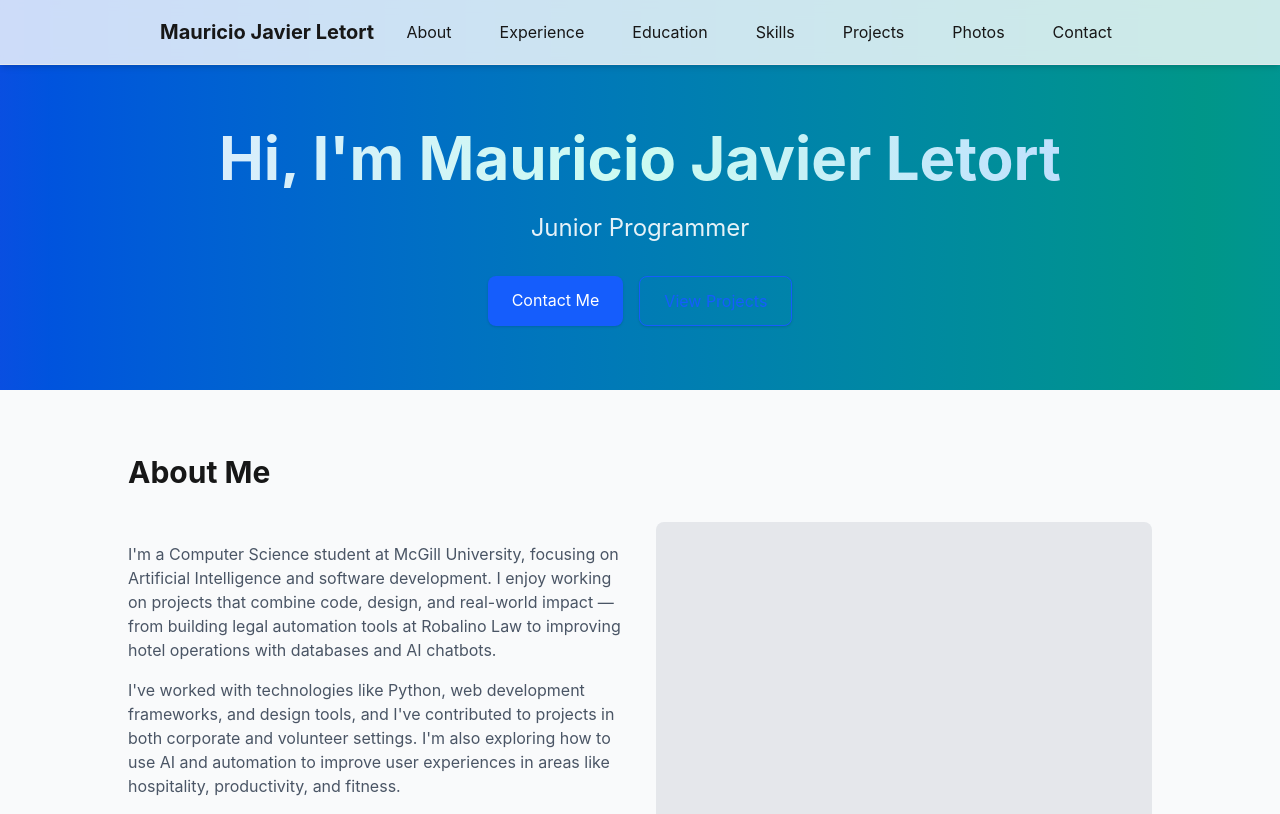
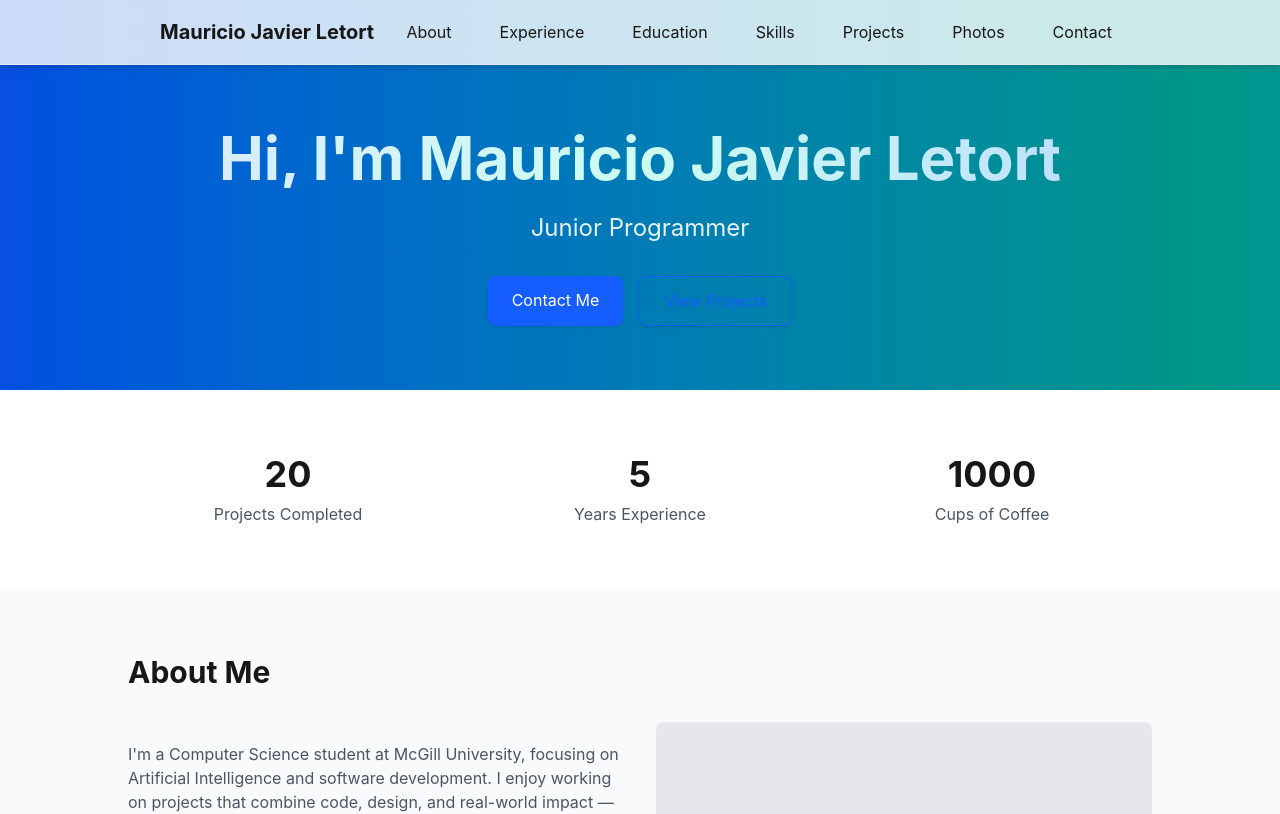
Before and after one commit to Mau567/personal_webpage, a Next.js app: page / in a window 1280 px wide. Shown: the top 814 px of the page. Built offline with nearby package versions, Linux system fonts and the light colour scheme.

Commit message:
Add interactive UI elements

```diff
--- a/src/app/page.tsx
+++ b/src/app/page.tsx
@@ -1,6 +1,37 @@
 "use client";
-import { useEffect } from "react";
+import { useEffect, useState, useRef } from "react";
 import Image from "next/image";
+
+function Counter({ end }: { end: number }) {
+  const [count, setCount] = useState(0);
+  const ref = useRef<HTMLSpanElement>(null);
+
+  useEffect(() => {
+    const el = ref.current;
+    if (!el) return;
+    const observer = new IntersectionObserver((entries) => {
+      entries.forEach((entry) => {
+        if (entry.isIntersecting) {
+          let current = 0;
+          const step = end / 40;
+          const id = setInterval(() => {
+            current += step;
+            if (current >= end) {
+              current = end;
+              clearInterval(id);
+            }
+            setCount(Math.floor(current));
+          }, 50);
+          observer.unobserve(entry.target);
+        }
+      });
+    });
+    observer.observe(el);
+    return () => observer.disconnect();
+  }, [end]);
+
+  return <span ref={ref}>{count}</span>;
+}
 
 export default function Home() {
   useEffect(() => {
@@ -52,7 +83,7 @@ export default function Home() {
       </nav>
 
       {/* Hero Section */}
-      <section className="pt-32 pb-16 px-4 sm:px-6 lg:px-8 bg-gradient-to-r from-blue-700 via-teal-600 to-blue-500 text-white animate-gradient">
+      <section className="pt-32 pb-16 px-4 sm:px-6 lg:px-8 bg-gradient-to-r from-blue-700 via-teal-600 to-blue-500 text-white animate-gradient bg-fixed">
         <div className="max-w-5xl mx-auto">
           <div className="text-center">
             <h1 className="text-4xl sm:text-5xl md:text-6xl font-bold mb-6 text-transparent bg-clip-text bg-gradient-to-r from-blue-100 via-teal-100 to-blue-200">
@@ -73,6 +104,24 @@ export default function Home() {
                 View Projects
               </a>
             </div>
+          </div>
+        </div>
+      </section>
+
+      {/* Stats Section */}
+      <section className="bg-white dark:bg-gray-900 py-16 px-4 sm:px-6 lg:px-8 fade-in">
+        <div className="max-w-5xl mx-auto grid grid-cols-1 sm:grid-cols-3 gap-8 text-center">
+          <div>
+            <p className="text-4xl font-bold"><Counter end={20} /></p>
+            <p className="mt-2 text-gray-600 dark:text-gray-300">Projects Completed</p>
+          </div>
+          <div>
+            <p className="text-4xl font-bold"><Counter end={5} /></p>
+            <p className="mt-2 text-gray-600 dark:text-gray-300">Years Experience</p>
+          </div>
+          <div>
+            <p className="text-4xl font-bold"><Counter end={1000} /></p>
+            <p className="mt-2 text-gray-600 dark:text-gray-300">Cups of Coffee</p>
           </div>
         </div>
       </section>
@@ -224,25 +273,50 @@ export default function Home() {
           <div className="grid grid-cols-2 md:grid-cols-3 lg:grid-cols-4 gap-4">
             {/* Skill Item */}
             <div className="bg-white dark:bg-gray-700 p-4 rounded-lg shadow">
-              <h3 className="font-bold mb-2">Programming</h3>
-              <ul className="text-gray-600 dark:text-gray-300">
-                <li>Python</li>
-                <li>C</li>
-                <li>Java</li>
-                <li>Bash</li>
-                <li>Command-Line Interface</li>
-                <li>Assembler</li>
-                <li>Logisim</li>
-                <li>OCaml</li>
-              </ul>
+              <h3 className="font-bold mb-4">Programming</h3>
+              <div className="space-y-2 text-gray-600 dark:text-gray-300">
+                <div>
+                  <span className="font-medium">Python</span>
+                  <div className="w-full h-2 bg-gray-200 rounded">
+                    <div className="h-full bg-blue-600 rounded" style={{ width: "90%" }}></div>
+                  </div>
+                </div>
+                <div>
+                  <span className="font-medium">C</span>
+                  <div className="w-full h-2 bg-gray-200 rounded">
+                    <div className="h-full bg-blue-600 rounded" style={{ width: "80%" }}></div>
+                  </div>
+                </div>
+                <div>
+                  <span className="font-medium">Java</span>
+                  <div className="w-full h-2 bg-gray-200 rounded">
+                    <div className="h-full bg-blue-600 rounded" style={{ width: "70%" }}></div>
+                  </div>
+                </div>
+              </div>
             </div>
             <div className="bg-white dark:bg-gray-700 p-4 rounded-lg shadow">
-              <h3 className="font-bold mb-2">Languages</h3>
-              <ul className="text-gray-600 dark:text-gray-300">
-                <li>Spanish: Native</li>
-                <li>English: Fluent</li>
-                <li>French: Basic</li>
-              </ul>
+              <h3 className="font-bold mb-4">Languages</h3>
+              <div className="space-y-2 text-gray-600 dark:text-gray-300">
+                <div>
+                  <span className="font-medium">Spanish</span>
+                  <div className="w-full h-2 bg-gray-200 rounded">
+                    <div className="h-full bg-blue-600 rounded" style={{ width: "100%" }}></div>
+                  </div>
+                </div>
+                <div>
+                  <span className="font-medium">English</span>
+                  <div className="w-full h-2 bg-gray-200 rounded">
+                    <div className="h-full bg-blue-600 rounded" style={{ width: "90%" }}></div>
+                  </div>
+                </div>
+                <div>
+                  <span className="font-medium">French</span>
+                  <div className="w-full h-2 bg-gray-200 rounded">
+                    <div className="h-full bg-blue-600 rounded" style={{ width: "60%" }}></div>
+                  </div>
+                </div>
+              </div>
             </div>
           </div>
         </div>
@@ -254,7 +328,7 @@ export default function Home() {
           <h2 className="text-3xl font-bold mb-8">Projects</h2>
           <div className="grid md:grid-cols-2 gap-8">
             {/* Project Card */}
-            <div className="bg-white dark:bg-gray-700 rounded-lg shadow overflow-hidden fade-in">
+            <div className="relative bg-white dark:bg-gray-700 rounded-lg shadow overflow-hidden group fade-in">
               <Image src="/globe.svg" alt="Virtual Coin Transaction Program" width={400} height={192} className="w-full h-48 object-contain bg-gray-100" />
               <div className="p-6">
                 <h3 className="text-xl font-bold mb-2">Virtual Coin Transaction Program</h3>
@@ -265,8 +339,11 @@ export default function Home() {
                   View on GitHub
                 </a>
               </div>
+              <div className="absolute inset-0 bg-black/70 text-white flex items-center justify-center opacity-0 group-hover:opacity-100 transition-opacity">
+                Python, Flask, REST API
+              </div>
             </div>
-            <div className="bg-white dark:bg-gray-700 rounded-lg shadow overflow-hidden fade-in">
+            <div className="relative bg-white dark:bg-gray-700 rounded-lg shadow overflow-hidden group fade-in">
               <Image src="/file.svg" alt="Instagram Database Program" width={400} height={192} className="w-full h-48 object-contain bg-gray-100" />
               <div className="p-6">
                 <h3 className="text-xl font-bold mb-2">Instagram Database Program</h3>
@@ -277,8 +354,11 @@ export default function Home() {
                   View on GitHub
                 </a>
               </div>
+              <div className="absolute inset-0 bg-black/70 text-white flex items-center justify-center opacity-0 group-hover:opacity-100 transition-opacity">
+                C, Makefile
+              </div>
             </div>
-            <div className="bg-white dark:bg-gray-700 rounded-lg shadow overflow-hidden fade-in">
+            <div className="relative bg-white dark:bg-gray-700 rounded-lg shadow overflow-hidden group fade-in">
               <Image src="/window.svg" alt="Mini-MIPS CPU" width={400} height={192} className="w-full h-48 object-contain bg-gray-100" />
               <div className="p-6">
                 <h3 className="text-xl font-bold mb-2">Mini-MIPS CPU</h3>
@@ -288,6 +368,9 @@ export default function Home() {
                 <a href="https://github.com" className="text-blue-600 hover:underline">
                   View on GitHub
                 </a>
+              </div>
+              <div className="absolute inset-0 bg-black/70 text-white flex items-center justify-center opacity-0 group-hover:opacity-100 transition-opacity">
+                Logisim
               </div>
             </div>
           </div>
```
